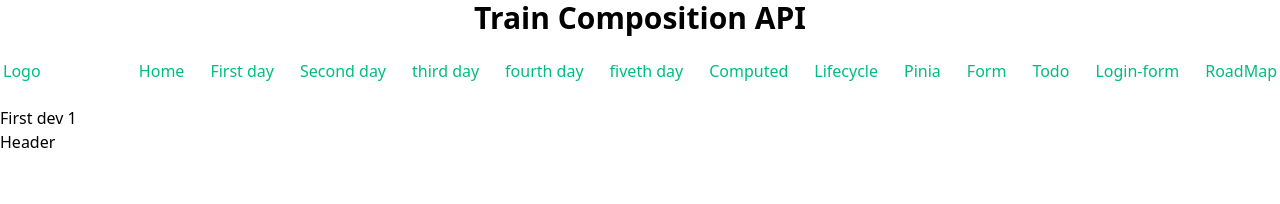
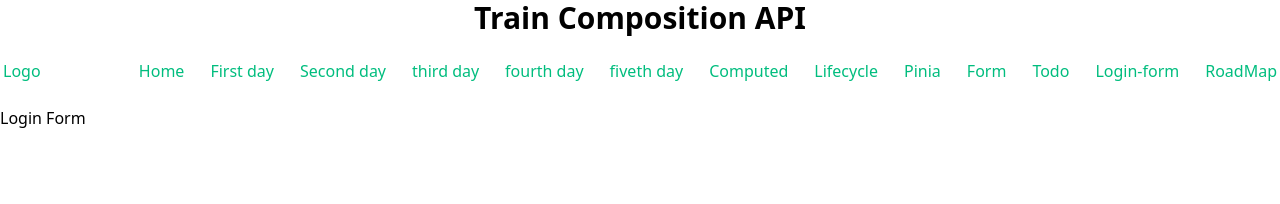
Before and after one commit to MisheelCoding/vue-compos, a Vue app: page /login-form in a window 1280 px wide. Shown: the top 204 px of the page. Built offline with nearby package versions, Linux system fonts and the light colour scheme.

Commit message:
create Login form

```diff
--- a/src/views/login/LoginForm.vue
+++ b/src/views/login/LoginForm.vue
@@ -1,7 +1,6 @@
 <template>
   <div>
-    <h1>First dev 1</h1>
-    <header>Header</header>
+    <h1>Login Form</h1>
   </div>
 </template>
 
```
